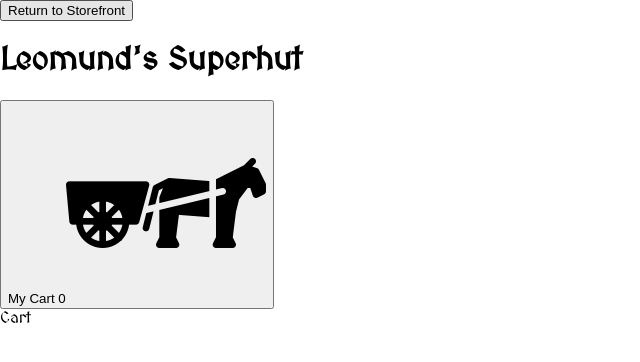
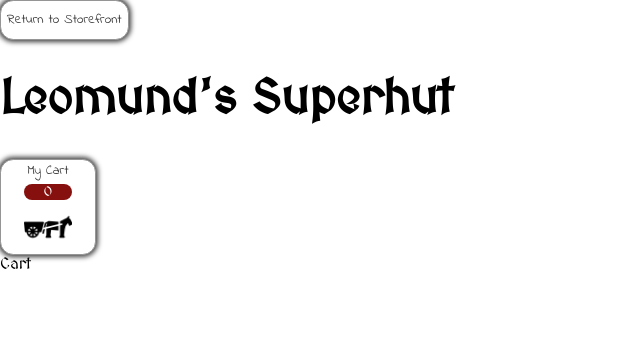
Before and after one commit to relyt4me/leomunds-superhut, a React (Create React App) app: page /cart in a window 1280 px wide. Shown: the top 362 px of the page, without its empty margins (0-640 px from the left). Built offline with nearby package versions, Linux system fonts and the light colour scheme.

Commit message:
Style Title

```diff
--- a/src/Components/Header/Header.css
+++ b/src/Components/Header/Header.css
@@ -0,0 +1,44 @@
+.page-header {
+  background-color: #e7e7db;
+  color: #333333;
+  display: flex;
+  justify-content: space-around;
+  align-items: center;
+}
+
+.return-to-storefront-button,
+.my-cart-button {
+  font-family: Indie;
+  background-color: white;
+  color: #333333;
+  border: 1px solid #959595;
+  border-radius: 1em;
+  box-shadow: 0px 0px 5px 2px rgba(0, 0, 0, 0.75);
+}
+
+.return-to-storefront-button {
+  /* font-family: Indie; */
+  height: 3em;
+}
+
+.page-title {
+  font-size: 3em;
+}
+
+.my-cart-button {
+  height: 12vh;
+  width: 12vh;
+  display: grid;
+  justify-content: center;
+}
+
+.number-in-cart {
+  font-family: Medival;
+  background-color: #86100e;
+  color: white;
+  border-radius: 1em;
+}
+
+.horse-cart-img {
+  height: 6vh;
+}
```
